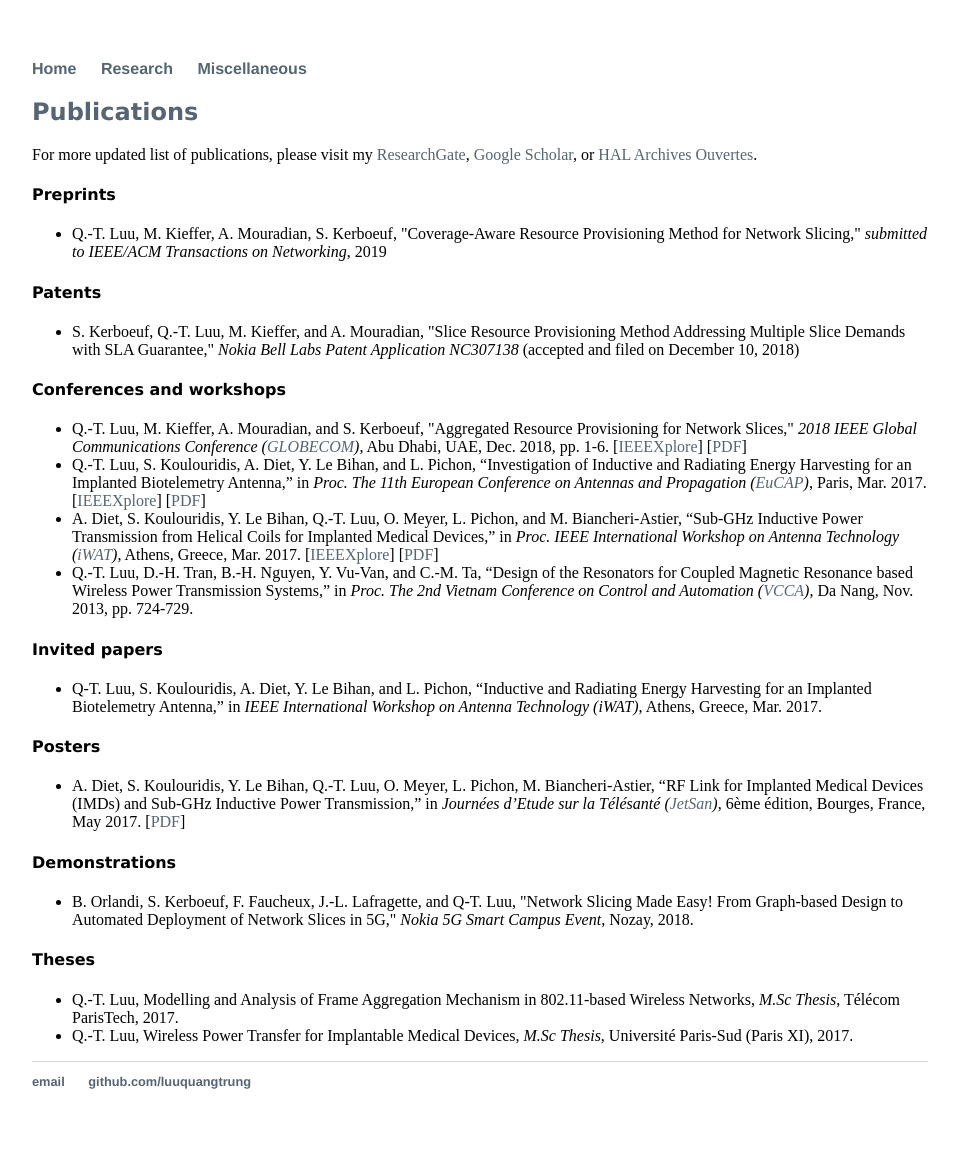
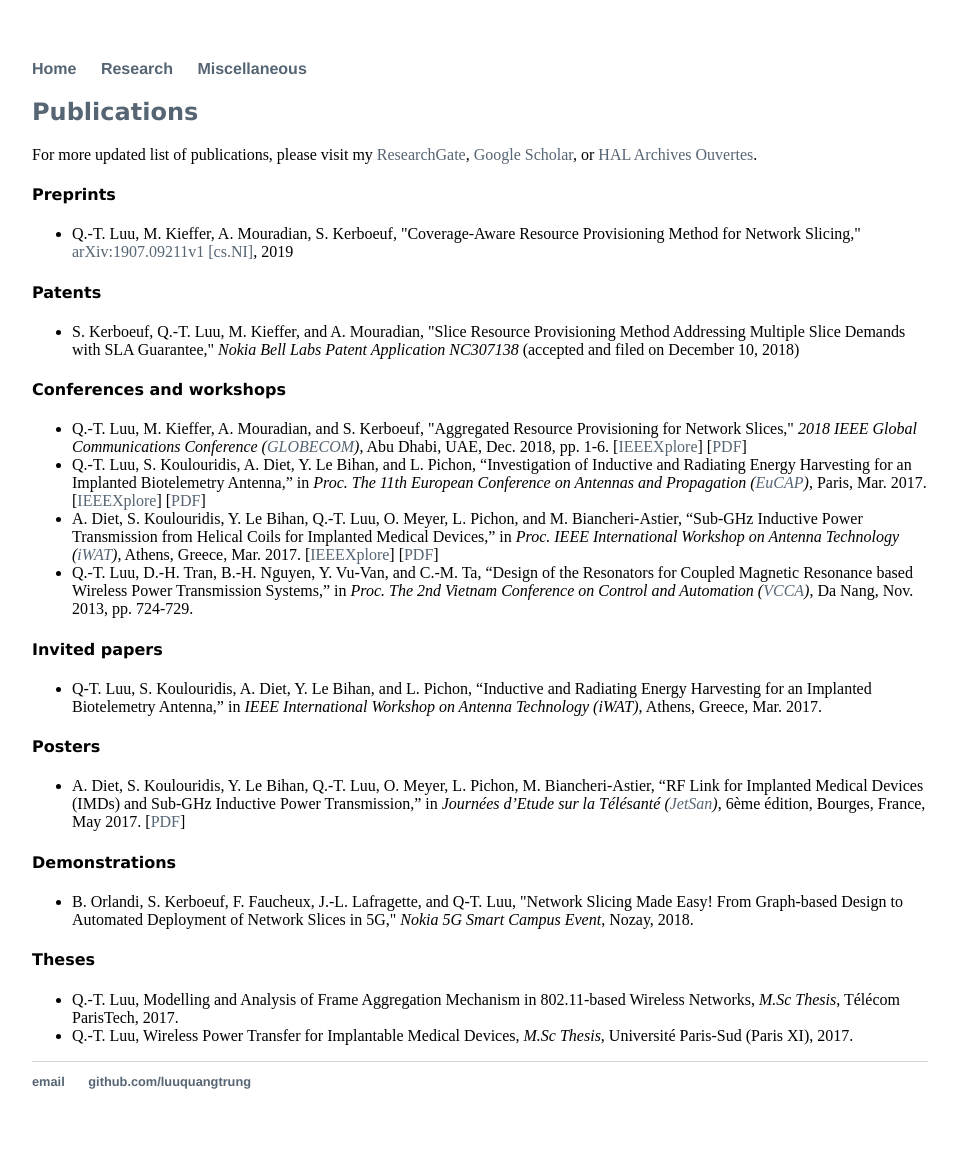
Before and after one commit to luuquangtrung/luuquangtrung.github.io_v1, a Jekyll site: the page built from research/index.html, in a window 1280 px wide. Shown: the whole page, without its empty margins (160-1118 px from the left). Built offline with Jekyll 4.4.1, drawn with Linux system fonts in a browser that asks for light colours.

Commit message:
Update index.html

```diff
--- a/research/index.html
+++ b/research/index.html
@@ -17,7 +17,7 @@
 
 <ul>
 	<li>
-	Q.-T. Luu, M. Kieffer, A. Mouradian, S. Kerboeuf, "Coverage-Aware Resource Provisioning Method for Network Slicing," <i>submitted to IEEE/ACM Transactions on Networking</i>, 2019
+	Q.-T. Luu, M. Kieffer, A. Mouradian, S. Kerboeuf, "Coverage-Aware Resource Provisioning Method for Network Slicing," <a href="https://arxiv.org/abs/1907.09211"> arXiv:1907.09211v1 [cs.NI]</a>, 2019
 	</li>
 </ul>
 
```
